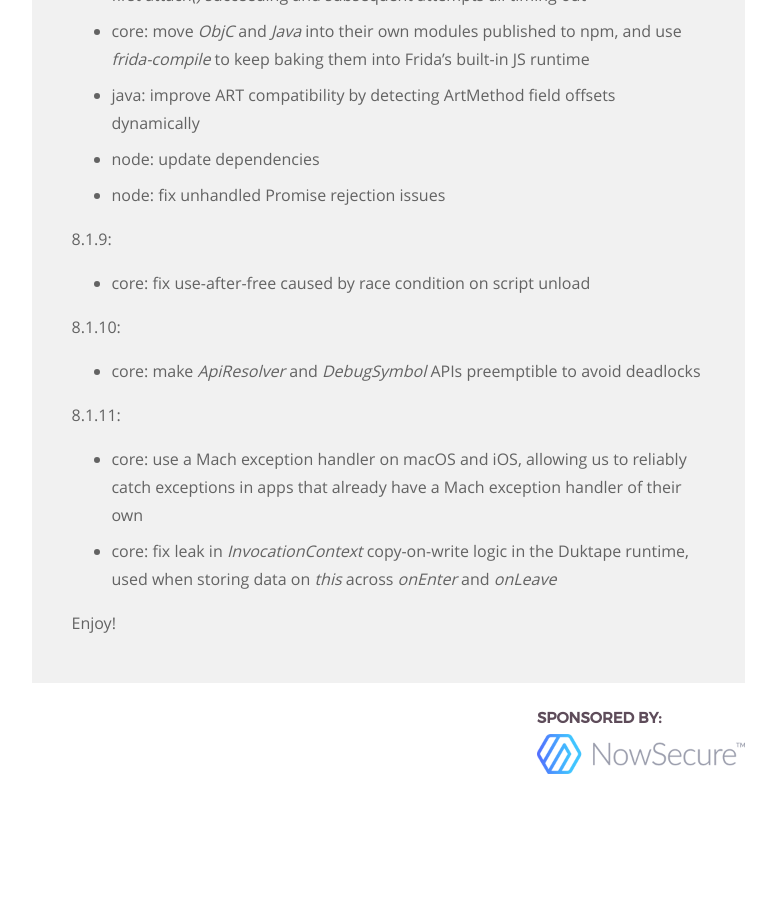
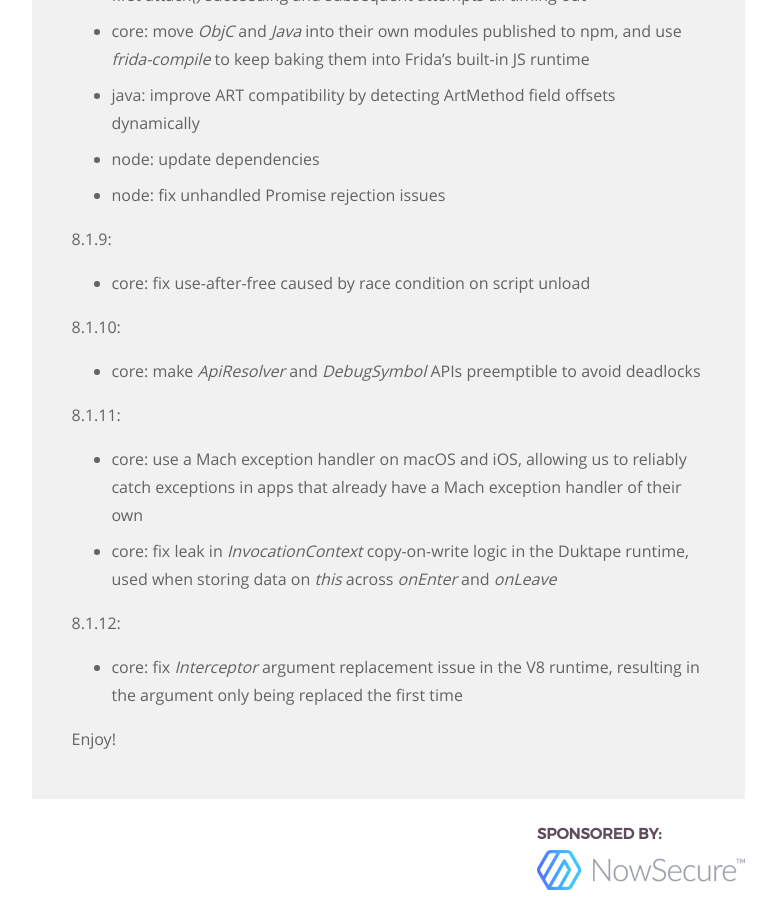
Before and after one commit to frida/frida-website, a Jekyll site: the page built from _posts/2016-10-25-frida-8-1-released.markdown, in a window 1280 px wide and 900 px high, scrolled down 7021 px. Shown: the whole window, without its empty margins (364-1140 px from the left). Built offline with Jekyll 4.4.1, drawn with Linux system fonts in a browser that asks for light colours; before the commit the page ends 7805 px from its top, so only the background shows below that.

Commit message:
Add release notes for 8.1.12

```diff
--- a/_posts/2016-10-25-frida-8-1-released.markdown
+++ b/_posts/2016-10-25-frida-8-1-released.markdown
@@ -294,6 +294,11 @@ Anyway, those are the highlights. Here's a full summary of the changes:
 - core: fix leak in *InvocationContext* copy-on-write logic in the Duktape
         runtime, used when storing data on *this* across *onEnter* and *onLeave*
 
+8.1.12:
+
+- core: fix *Interceptor* argument replacement issue in the V8 runtime,
+        resulting in the argument only being replaced the first time
+
 Enjoy!
 
 
```
